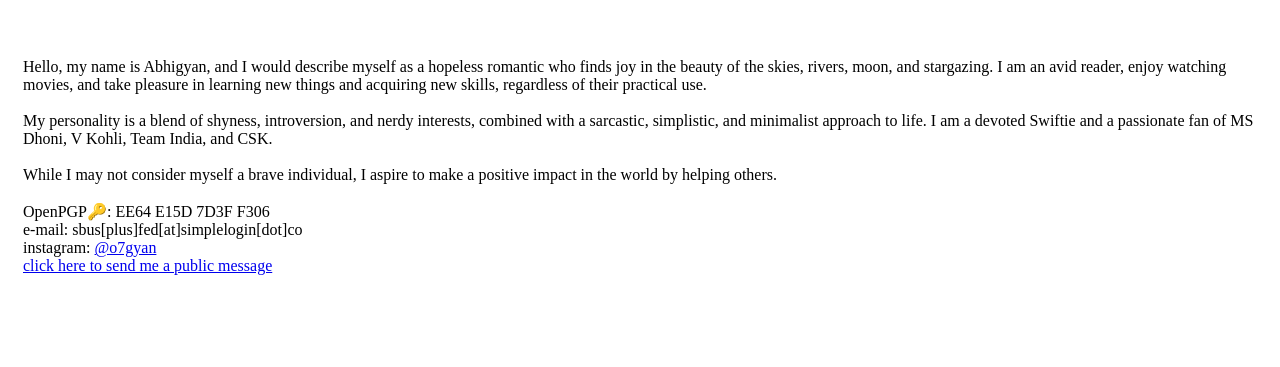
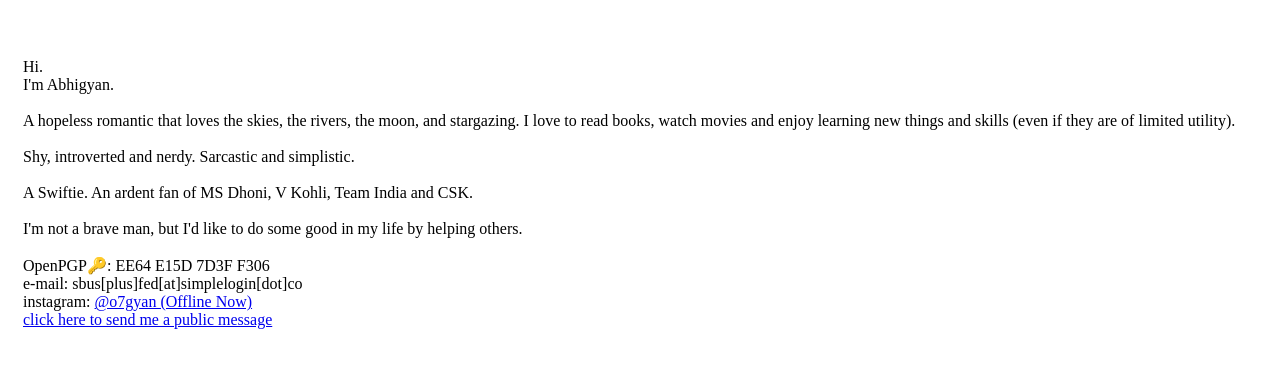
Before and after one commit to borahabhigyan/borahabhigyan.github.io, a plain HTML site: page index.html in a window 1280 px wide. Shown: the part 321-688 px from the top of the page. Drawn offline with Linux system fonts and the light colour scheme.

Commit message:
Update index.html

```diff
--- a/index.html
+++ b/index.html
@@ -19,14 +19,15 @@ margin-right: 8px;
 
         </header>
         <section>
-            Hello, my name is Abhigyan, and I would describe myself as a hopeless romantic who finds joy in the beauty of the skies, rivers, moon, and stargazing. I am an avid reader, enjoy watching movies, and take pleasure in learning new things and acquiring new skills, regardless of their practical use.
-</br></br>
-My personality is a blend of shyness, introversion, and nerdy interests, combined with a sarcastic, simplistic, and minimalist approach to life. I am a devoted Swiftie and a passionate fan of MS Dhoni, V Kohli, Team India, and CSK.
-</br></br>
-While I may not consider myself a brave individual, I aspire to make a positive impact in the world by helping others.</br></br>
-            OpenPGP🔑: EE64 E15D 7D3F F306</br>
+
+            <p> Hi.<br/>
+			I'm Abhigyan.</br></br>
+A hopeless romantic that loves the skies, the rivers, the moon, and stargazing. I love to read books, watch movies and enjoy learning new things and skills (even if they are of limited utility).<br/><br/> Shy, introverted and nerdy. Sarcastic and simplistic. <br/><br/>
+A Swiftie. An ardent fan of MS Dhoni, V Kohli, Team India and CSK.<br/>
+</br>I'm not a brave man, but I'd like to do some good in my life by helping others.<br/></br>
+			OpenPGP🔑: EE64 E15D 7D3F F306</br>
 			e-mail: sbus[plus]fed[at]simplelogin[dot]co</br>
-instagram: <a href="https://instagram.com/o7gyan/" target="_blank" rel="noopener norefferer">@o7gyan</a><br/>
+instagram: <a href="https://instagram.com/o7gyan/" target="_blank" rel="noopener norefferer">@o7gyan (Offline Now)</a><br/>
 			<a href="http://borahabhigyan.github.io/message.html" target="_blank" rel="noopener norefferer">click here to send me a public message</a></p>
         </section>
         <footer>
```
